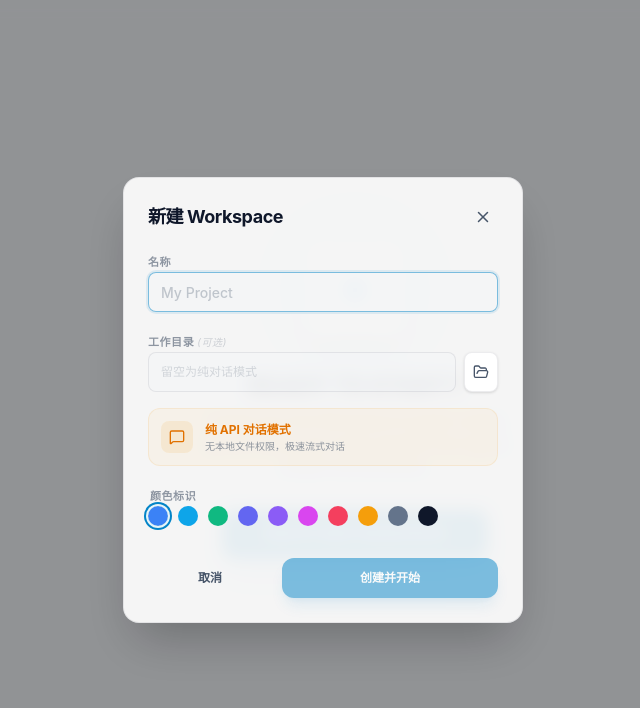
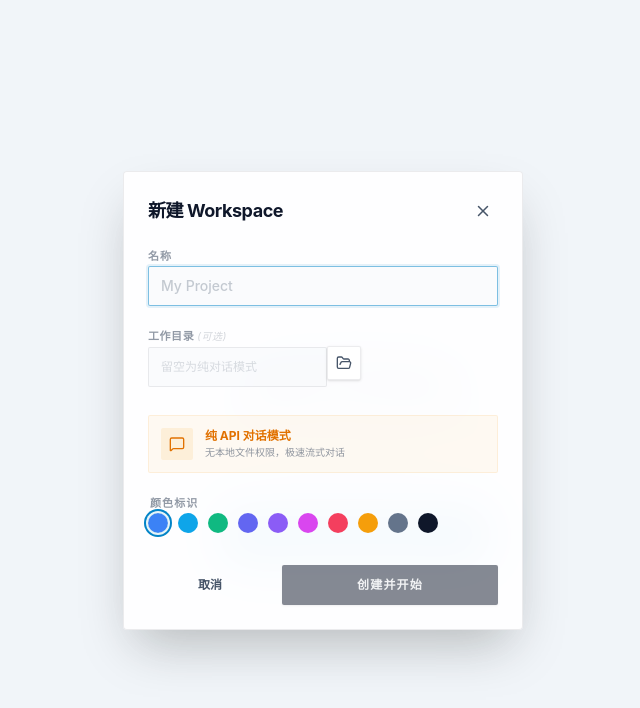
Before and after one commit to lezzhao/maestro, a React (Vite) app: page / in a window 1280 px wide. Both pictures are taken after a click on the button 31 px from the left and 36 px from the top of the page. Shown: the top 708 px of the page, without its empty margins (317-957 px from the left). Built offline with nearby package versions, Linux system fonts and the light colour scheme.

Commit message:
fix(ui): improve layout consistency and prop-drilling for engine management

```diff
--- a/src/components/CascadingConfigPanel.tsx
+++ b/src/components/CascadingConfigPanel.tsx
@@ -101,7 +101,7 @@ export const CascadingConfigPanel: React.FC<CascadingConfigPanelProps> = ({
         <textarea
           value={wsSettingsStr}
           onChange={(e) => setWsSettingsStr(e.target.value)}
-          className="w-full h-24 bg-bg-base/40 border border-border-muted/10 rounded-sm p-2 text-xs font-mono text-text-main focus:outline-none focus:border-primary/30 transition-all focus:bg-bg-base/60"
+          className="w-full h-24 bg-bg-base/30 border border-border-muted/10 rounded-sm p-3 text-[11px] font-mono text-text-main focus:outline-none focus:border-primary/30 transition-all focus:bg-bg-base/50 placeholder:text-text-muted/20"
           placeholder='{"BMAD-METHOD": "auto"}'
         />
       </div>
@@ -127,7 +127,7 @@ export const CascadingConfigPanel: React.FC<CascadingConfigPanelProps> = ({
           value={taskSettingsStr}
           onChange={(e) => setTaskSettingsStr(e.target.value)}
           disabled={!taskId}
-          className="w-full h-24 bg-bg-base/40 border border-border-muted/10 rounded-sm p-2 text-xs font-mono text-text-main focus:outline-none focus:border-primary/30 transition-all focus:bg-bg-base/60 disabled:opacity-50"
+          className="w-full h-24 bg-bg-base/30 border border-border-muted/10 rounded-sm p-3 text-[11px] font-mono text-text-main focus:outline-none focus:border-primary/30 transition-all focus:bg-bg-base/50 disabled:opacity-50 placeholder:text-text-muted/20"
           placeholder='{"BMAD-METHOD": "pure-chat"}'
         />
       </div>
--- a/src/components/GitChangesPanel.tsx
+++ b/src/components/GitChangesPanel.tsx
@@ -45,7 +45,7 @@ export function GitChangesPanel({ gitChanges, activeFile, onFileSelect }: Props)
             <button
               key={`${change.status}-${change.path}`}
               className={cn(
-                "w-full text-left px-2 py-1.5 rounded-md border border-transparent transition-all group",
+                "w-full text-left px-2 py-1.5 rounded-sm border border-transparent transition-all group",
                 activeFile === change.path
                   ? "bg-primary-500/10 border-primary-500/30 text-primary-500"
                   : "hover:bg-bg-subtle/50 text-text-muted hover:text-text-main"
--- a/src/components/WorkspaceCreateDialog.tsx
+++ b/src/components/WorkspaceCreateDialog.tsx
@@ -4,7 +4,6 @@ import { open as openDialog } from "@tauri-apps/plugin-dialog";
 import { FolderOpen, X, MessageSquare, FolderTree } from "lucide-react";
 import { useAppStore } from "../stores/appStore";
 import { Button } from "./ui/button";
-import { toast } from "sonner";
 import { cn } from "../lib/utils";
 import type { Workspace } from "../types";
 
@@ -34,7 +33,8 @@ export function WorkspaceCreateDialog({ open, onClose }: WorkspaceCreateDialogPr
       if (selected && typeof selected === "string") {
         setWorkingDirectory(selected);
         if (!name) {
-          const parts = selected.split(/[\/\\]/);
+          // Normalize to forward slashes for cross-platform split
+          const parts = selected.replace(/\\/g, "/").split("/");
           setName(parts[parts.length - 1] || "");
         }
       }
@@ -69,8 +69,6 @@ export function WorkspaceCreateDialog({ open, onClose }: WorkspaceCreateDialogPr
       onClose();
     } catch (e) {
       console.error("Failed to create workspace:", e);
-      // @ts-expect-error - e is unknown
-      toast.error("Failed to create workspace", { description: e?.message || String(e) });
     } finally {
       setCreating(false);
     }
@@ -81,8 +79,8 @@ export function WorkspaceCreateDialog({ open, onClose }: WorkspaceCreateDialogPr
   const isPureChat = !workingDirectory;
 
   return (
-    <div className="fixed inset-0 z-50 flex items-center justify-center bg-black/40 backdrop-blur-sm animate-in fade-in duration-200">
-      <div className="w-[400px] bg-bg-surface border border-border-muted rounded-2xl shadow-2xl overflow-hidden animate-in zoom-in-95 duration-200">
+    <div className="fixed inset-0 z-100 flex items-center justify-center p-4 bg-bg-base/60 backdrop-blur-xl animate-in fade-in duration-300">
+      <div className="w-[400px] bg-bg-surface border border-border-muted rounded-md shadow-2xl overflow-hidden animate-in zoom-in-95 duration-200">
         {/* Simple Header */}
         <div className="flex items-center justify-between px-6 pt-6 pb-2">
           <h2 className="text-lg font-bold text-text-main tracking-tight">新建 Workspace</h2>
@@ -95,13 +93,13 @@ export function WorkspaceCreateDialog({ open, onClose }: WorkspaceCreateDialogPr
           <div className="space-y-4 pt-2">
             {/* Project Name */}
             <div className="space-y-1.5">
-              <label className="text-[11px] font-bold text-text-muted/60 uppercase tracking-wider">名称</label>
+              <label className="text-[11px] font-bold text-text-muted/60 uppercase tracking-widest">名称</label>
               <input
                 type="text"
                 value={name}
                 onChange={(e) => setName(e.target.value)}
                 placeholder="My Project"
-                className="w-full h-10 px-3 text-sm rounded-lg border border-border-muted bg-bg-base/30 text-text-main placeholder:text-text-muted/30 focus:outline-none focus:border-primary/50 focus:ring-2 focus:ring-primary/10 transition-all font-medium"
+                className="w-full h-10 px-3 text-sm rounded-sm border border-border-muted bg-bg-base/30 text-text-main placeholder:text-text-muted/30 focus:outline-none focus:border-primary/50 focus:ring-2 focus:ring-primary/10 transition-all font-medium"
                 autoFocus
                 onKeyDown={(e) => e.key === "Enter" && handleCreate()}
               />
@@ -112,17 +110,17 @@ export function WorkspaceCreateDialog({ open, onClose }: WorkspaceCreateDialogPr
               <label className="text-[11px] font-bold text-text-muted/60 uppercase tracking-wider">
                 工作目录 <span className="text-[10px] opacity-40 lowercase italic font-normal">(可选)</span>
               </label>
-              <div className="flex gap-2">
+                  <div className="flex-2 space-y-3">
                 <input
                   type="text"
                   value={workingDirectory}
                   onChange={(e) => setWorkingDirectory(e.target.value)}
                   placeholder="留空为纯对话模式"
-                  className="flex-1 h-10 px-3 text-[12px] font-mono rounded-lg border border-border-muted bg-bg-base/30 text-text-main placeholder:text-text-muted/20 focus:outline-none focus:border-primary/50 transition-all truncate"
+                  className="flex-1 h-10 px-3 text-[12px] font-mono rounded-sm border border-border-muted bg-bg-base/30 text-text-main placeholder:text-text-muted/20 focus:outline-none focus:border-primary/50 transition-all truncate"
                 />
                 <button
                   type="button"
-                  className="p-2 rounded-lg bg-bg-elevated border border-border-muted text-text-muted hover:text-primary transition-all shadow-sm"
+                  className="p-2 rounded-sm bg-bg-elevated border border-border-muted text-text-muted hover:text-primary transition-all shadow-sm"
                   onClick={() => void handlePickDirectory()}
                 >
                   <FolderOpen size={16} />
@@ -132,11 +130,11 @@ export function WorkspaceCreateDialog({ open, onClose }: WorkspaceCreateDialogPr
 
             {/* Mode Select Indicator */}
             <div className={cn(
-              "flex items-center gap-3 p-3 rounded-xl border transition-all",
+              "flex items-center gap-3 p-3 rounded-sm border transition-all",
               isPureChat ? "bg-amber-500/5 border-amber-500/10" : "bg-emerald-500/5 border-emerald-500/10"
             )}>
               <div className={cn(
-                "p-2 rounded-lg",
+                "p-2 rounded-sm",
                 isPureChat ? "bg-amber-500/10 text-amber-600" : "bg-emerald-500/10 text-emerald-600"
               )}>
                 {isPureChat ? <MessageSquare size={16} /> : <FolderTree size={16} />}
@@ -153,7 +151,7 @@ export function WorkspaceCreateDialog({ open, onClose }: WorkspaceCreateDialogPr
 
             {/* Accent Selection */}
             <div className="space-y-2">
-              <label className="text-[11px] font-bold text-text-muted/60 uppercase tracking-wider pl-0.5">颜色标识</label>
+              <label className="text-[11px] font-bold text-text-muted/60 uppercase tracking-widest pl-0.5">颜色标识</label>
               <div className="flex flex-wrap gap-2.5">
                 {WORKSPACE_COLORS.map((c) => (
                   <button
@@ -177,14 +175,14 @@ export function WorkspaceCreateDialog({ open, onClose }: WorkspaceCreateDialogPr
             <Button
               variant="ghost"
               onClick={onClose}
-              className="flex-1 h-10 text-xs font-semibold text-text-muted hover:text-text-main"
+              className="flex-1 h-10 text-xs font-semibold text-text-muted hover:text-text-main rounded-sm"
             >
               取消
             </Button>
             <Button
               disabled={!name.trim() || creating}
               onClick={() => void handleCreate()}
-              className="flex-[2] h-10 bg-primary hover:opacity-90 text-white font-bold text-xs rounded-xl shadow-lg shadow-primary/20 transition-all opacity-100"
+              className="flex-[2] h-10 bg-text-main hover:bg-text-main/90 text-bg-surface font-bold text-xs rounded-sm shadow-sm transition-all uppercase tracking-widest"
             >
               {creating ? "正在初始化..." : "创建并开始"}
             </Button>
--- a/src/components/layout/WorkspaceLayout.tsx
+++ b/src/components/layout/WorkspaceLayout.tsx
@@ -45,6 +45,7 @@ export function WorkspaceLayout() {
     upsertProfile,
     listModels,
     upsertEngine,
+    deleteEngine,
   } = useEngine();
   const { projectPath, detectAndRecommend, gitDiff } = useProject();
   const { activeTaskId, activeTask } = useActiveTask();
@@ -203,6 +204,7 @@ export function WorkspaceLayout() {
               onUpsertProfile={upsertProfile}
               onFetchModels={listModels}
               onUpsertEngine={upsertEngine}
+              onDeleteEngine={deleteEngine}
               theme={theme}
               onThemeChange={setTheme}
               lang={lang}
```
Also changed, not shown: src/components/DiffDialog.tsx (+4 -4 lines), src/components/layout/ActivityBar.tsx (+4 -4 lines).
